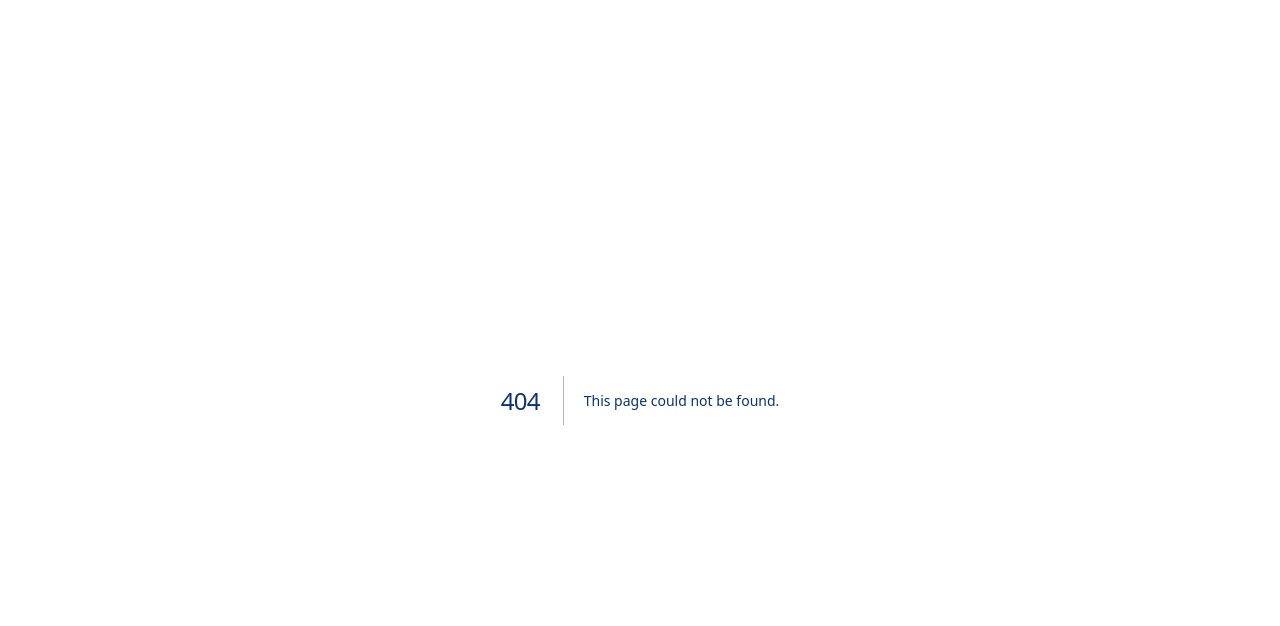
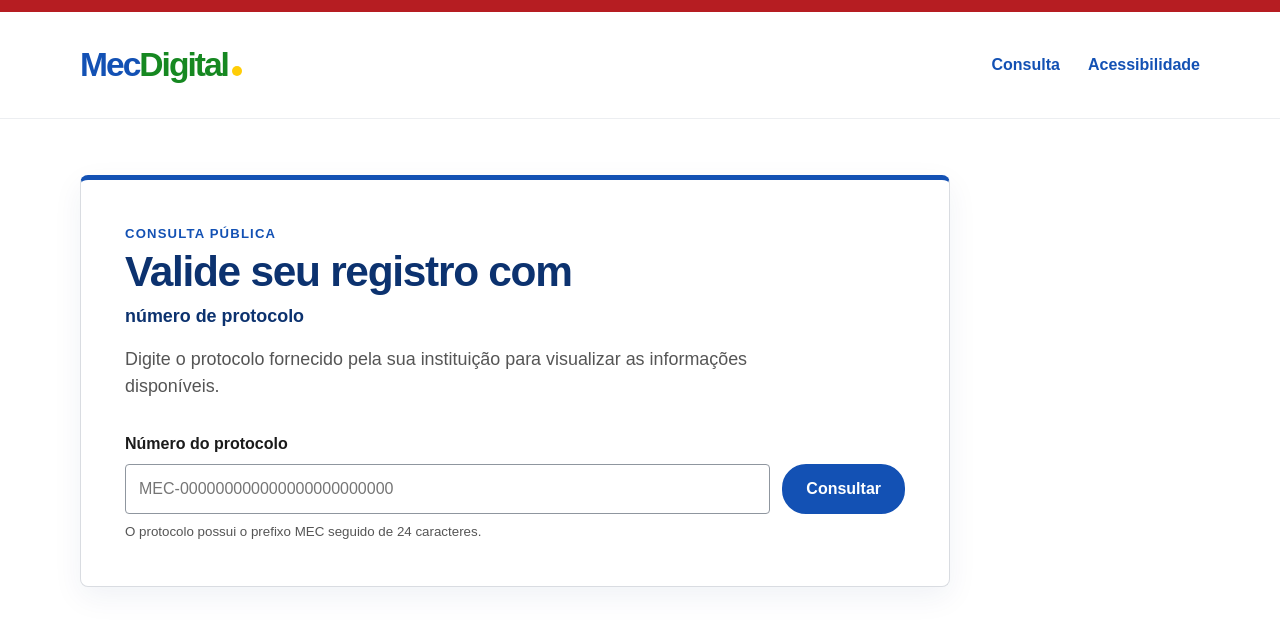
Before and after one commit to carolivx8-wq/mecdigital-front, a Next.js app: page /registro/consulta in a window 1280 px wide. Before the commit this address had no page. Shown: the top 626 px of the page. Built offline with nearby package versions, Linux system fonts and the light colour scheme; no server answers.

Commit message:
feat: move public lookup to record route

```diff
--- a/app/page.tsx
+++ b/app/page.tsx
@@ -1,6 +1,5 @@
-import { BrandHeader } from "@/components/BrandHeader";
-import { PublicLookup } from "@/components/PublicLookup";
+import { redirect } from "next/navigation";
 
 export default function Home() {
-  return <><BrandHeader /><PublicLookup /></>;
+  redirect("/registro/consulta");
 }
--- /dev/null
+++ b/app/registro/consulta/page.tsx
@@ -0,0 +1,11 @@
+import { BrandHeader } from "@/components/BrandHeader";
+import { PublicLookup } from "@/components/PublicLookup";
+
+export default function PublicRecordLookupPage() {
+  return (
+    <>
+      <BrandHeader />
+      <PublicLookup />
+    </>
+  );
+}
--- a/components/BrandHeader.tsx
+++ b/components/BrandHeader.tsx
@@ -29,9 +29,9 @@ export function BrandHeader({ admin = false }: { admin?: boolean }) {
         <div className="container header-inner">
           {branding.logoLink
             ? <a className={brandClass} href={branding.logoLink} aria-label="Acessar o site configurado para a marca">{brandContent}</a>
-            : <Link className={brandClass} href="/" aria-label="MecDigital — página inicial">{brandContent}</Link>}
+            : <Link className={brandClass} href="/registro/consulta" aria-label="MecDigital — página inicial">{brandContent}</Link>}
           <nav aria-label="Navegação principal">
-            <Link href="/">Consulta</Link>
+            <Link href="/registro/consulta">Consulta</Link>
             <Link href="/acessibilidade">Acessibilidade</Link>
             {admin && <Link href="/admin">Administração</Link>}
           </nav>
```
Also changed, not shown: 1 other file (tests, documents, lock files or other folders).
